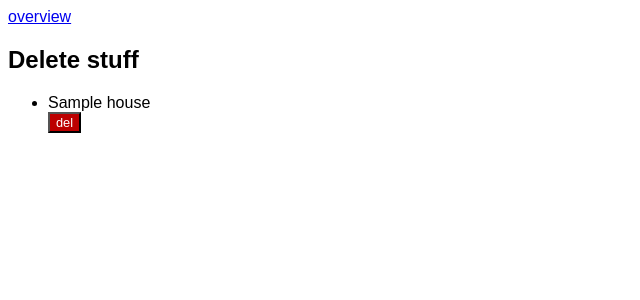
After one commit to paul0x1C/wasserschaden, a Flask app: template web/templates/delete.html in a window 1280 px wide. The commit adds this page. Shown: the top 300 px of the page, without its empty margins (0-640 px from the left). Run offline with Flask 2, Linux system fonts and the light colour scheme; the template is opened without the code that fills it: most values are stand-ins (such as "Sample title", 1, 10 or a date in 2020).

Commit message:
moved delete options to extra page

```diff
--- a/web/main.py
+++ b/web/main.py
@@ -48,18 +48,8 @@ def overview(session):
         for que in queue:
             if que.node.flat.floor.house.id == int(request.form.get('house_id')):
                 session.delete(que)
-    elif request.form.get('action') == "del_house":
-        house = session.query(models.House).filter(models.House.id == int(request.form.get('house_id'))).one()
-        content += "removed house"
-        delete_house(house, session)
-    elif request.form.get('action') == "del_floor":
-        floor = session.query(models.Floor).filter(models.Floor.id == int(request.form.get('floor_id'))).one()
-        content += "removed floor"
-        delete_floor(floor, session)
-    elif request.form.get('action') == "del_flat":
-        flat = session.query(models.Flat).filter(models.Flat.id == int(request.form.get('flat_id'))).one()
-        content += "removed flat"
-        delete_flat(flat, session)
+    elif request.form.get('action') == "set_setting":
+        set_setting(int(request.form.get('setting')), int(request.form.get('value')))
     houses = session.query(models.House)
     system_modules = session.query(models.System)
     return content+render_template('overview.html', system_modules=system_modules, base_template = 'base.html', houses = houses, sorted=sorted, attrgetter=attrgetter, node_id=0, int=int, str=str)
@@ -133,6 +123,29 @@ def auto_update(session): # returns all the self updateing stuff
         result['html'].append(("Msi" + str(module.id), module.updated))
     return jsonify(result)
 
+@app.route('/delete', methods=['POST','GET'])
+@db_connect
+def delete(session):
+    content = ""
+    if request.form.get('action') == "del_house":
+        house = session.query(models.House).filter(models.House.id == int(request.form.get('house_id'))).one()
+        content += "removed house"
+        delete_house(house, session)
+    elif request.form.get('action') == "del_floor":
+        floor = session.query(models.Floor).filter(models.Floor.id == int(request.form.get('floor_id'))).one()
+        content += "removed floor"
+        delete_floor(floor, session)
+    elif request.form.get('action') == "del_flat":
+        flat = session.query(models.Flat).filter(models.Flat.id == int(request.form.get('flat_id'))).one()
+        content += "removed flat"
+        delete_flat(flat, session)
+    elif request.form.get('action') == "del_node":
+        node = session.query(models.Node).filter(models.Node.id == int(request.form.get('node_id'))).one()
+        content += "removed node"
+        delete_node(node, session)
+    houses = session.query(models.House)
+    return content + render_template('delete.html', base_template = 'base.html', houses = houses, sorted=sorted, attrgetter=attrgetter, int=int, str=str)
+
 
 def delete_house(house, session):
     for floor in house.floors:
--- a/web/templates/base.html
+++ b/web/templates/base.html
@@ -5,7 +5,9 @@
   <title>{% block title %}{% endblock %} - Gebäudespülung</title>
 </head>
 <body>
+  <FONT FACE="arial">
     <div id="content">{% block content %}{% endblock %}</div>
+  </FONT>
 </body>
 </html>
 <style>
@@ -35,12 +37,15 @@
     color: white;
     display: inline-block;
     font-size: 75%;
-    float: right;
-    margin-top: 5px;
-    margin-right: 5px;
 }
 .clear {
    background-color: #ff5c33;
+    color: white;
+    display: inline-block;
+    font-size: 75%;
+}
+.use_for_new_nodes{
+   background-color: #dd7c00;
     color: white;
     display: inline-block;
     font-size: 75%;
@@ -50,9 +55,6 @@
     color: white;
     text-align: center;
     font-size: 80%;
-    float: right;
-    margin-top: 10px;
-    margin-right: 10px;
 }
 .del_floor {
    background-color: #BC0000;
@@ -60,9 +62,6 @@
     text-align: center;
     display: inline-block;
     font-size: 75%;
-    float: right;
-    margin-top: -10px;
-    margin-right: 2px;
 }
 .house {
     float: left;
@@ -110,6 +109,9 @@
 .floor_name{
 
 }
+.new_node_flat_radio{
+  font-size: 50%;
+}
 .footer {
     background-color: #f1f1f1;
     padding: 10px;
--- /dev/null
+++ b/web/templates/delete.html
@@ -0,0 +1,51 @@
+{% extends "base.html" %}
+{% block title %}Overview{% endblock %}
+{% block content %}
+<a href='./overview'>overview</a>
+<h2>Delete stuff</h2>
+<ul>
+  {% for house in houses %}
+  <li>{{ house.name }}
+      <form method='post'>
+        <input type='hidden' value='del_house' name='action'>
+        <input type='hidden' name='house_id' value='{{ house.id }}'>
+        <input type='submit' value='del' action='submit' class='del_house'>
+      </form>
+    </li>
+    <ul>
+        {% for floor in sorted(house.floors, key=attrgetter('level')) %}
+          <li>{{ floor.level }}
+              <form method='post'>
+                <input type='hidden' value='del_floor' name='action'>
+                <input type='hidden' name='floor_id' value='{{ floor.id }}'>
+                <input type='submit' value='del' action='submit' class='del_floor'>
+              </form>
+            </li>
+            <ul>
+            {% for flat in floor.flats %}
+              <li>{{ flat.name }}
+                <form method='post'>
+                  <input type='hidden' value='del_flat' name='action'>
+                  <input type='hidden' name='flat_id' value='{{ flat.id }}'>
+                  <input type='submit' value='del' action='submit' class='del'>
+                </form>
+              </li>
+              <ul>
+              {% for node in flat.nodes %}
+                <li>
+                  {{ node.id }}
+                  <form method='post'>
+                    <input type='hidden' value='del_node' name='action'>
+                    <input type='hidden' name='node_id' value='{{ node.id }}'>
+                    <input type='submit' value='del' action='submit' class='del'>
+                  </form>
+                </li>
+              {% endfor %}
+            </ul>
+          {% endfor %}
+        </ul>
+      {% endfor %}
+    </ul>
+  {% endfor %}
+</ul>
+{% endblock %}
```
Also changed, not shown: web/templates/overview.html (+4 -16 lines).
